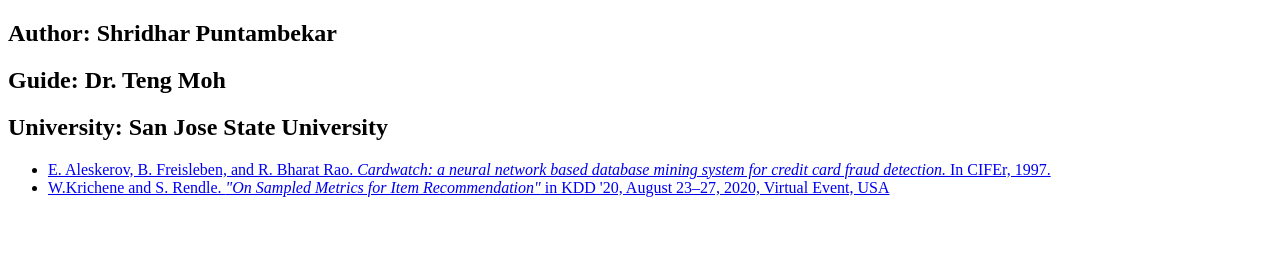
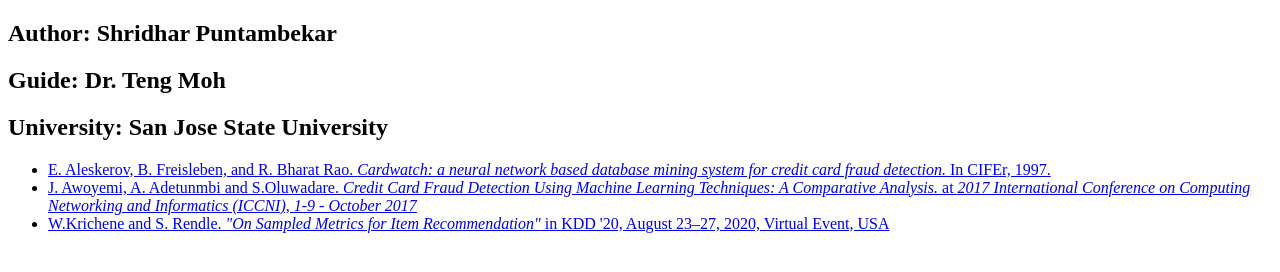
Before and after one commit to ShriPunta/shripunta.github.io, a plain HTML site: page CS298_Thesis/index.html in a window 1280 px wide. Drawn offline with Linux system fonts and the light colour scheme.

Commit message:
New paper

```diff
--- a/CS298_Thesis/index.html
+++ b/CS298_Thesis/index.html
@@ -17,6 +17,7 @@
   <ul>
     <li><a href="Papers/Cardwatch_A_Neural_Network_Based_Database.txt"> E. Aleskerov, B. Freisleben, and R. Bharat Rao. <i>Cardwatch: a neural network
 based database mining system for credit card fraud detection.</i> In CIFEr, 1997.</a> </li>
+    <li><a href="Papers/Credit_card_fraud_detection_using_Machine_Learning_Techniques_A_Comparative_Analysis.txt"> J. Awoyemi, A. Adetunmbi and S.Oluwadare. <i>Credit Card Fraud Detection Using Machine Learning Techniques: A Comparative Analysis.</i> at <i> 2017 International Conference on Computing Networking and Informatics (ICCNI), 1-9 - October 2017 </i></a> </li>
     <li> <a href="Papers/On_Sampled_Metrics_for_Item_Recommendation.txt"> W.Krichene and S. Rendle. <i>"On Sampled Metrics for Item Recommendation"</i> in KDD '20, August 23–27, 2020, Virtual Event, USA </a> </li>
   </ul>
 </body>
```
Also changed, not shown: CS298_Thesis/Papers/Credit_card_fraud_detection_using_Machine_Learning_Techniques_A_Comparative_Analysis.txt (added).
